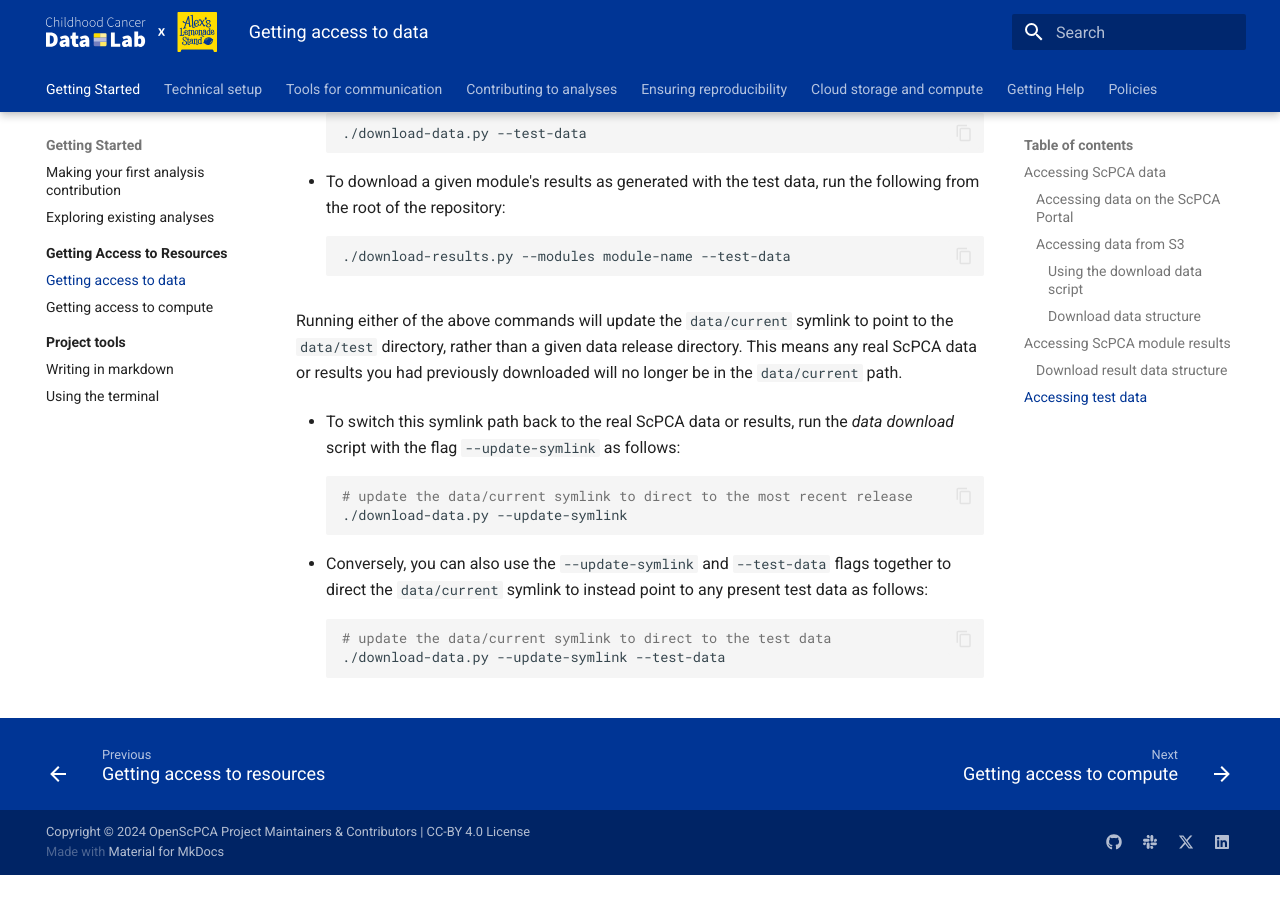
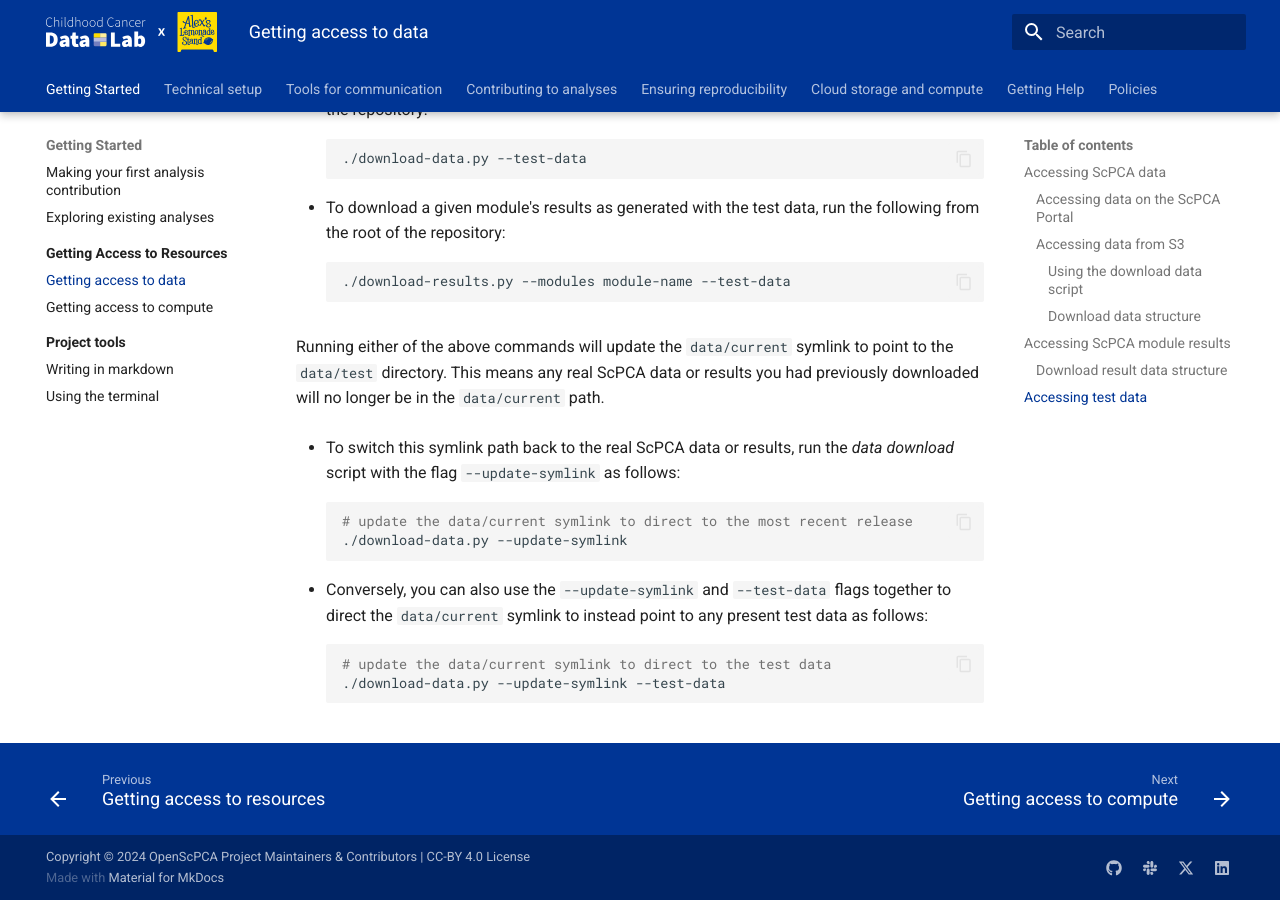
Before and after one commit to AlexsLemonade/OpenScPCA-analysis, an MkDocs documentation site: the page built from docs/getting-started/accessing-resources/getting-access-to-data.md, in a window 1280 px wide and 900 px high, scrolled down 6847 px. Built offline with MkDocs 1.6.1 and Material for MkDocs 9.7.7, drawn with Linux system fonts in a browser that asks for light colours; before the commit the page ends 7722 px from its top, so only the background shows below that; some of the changed text lies outside the part shown.

Commit message:
Apply suggestions from code review
Co-authored-by: Joshua Shapiro <josh.shapiro@ccdatalab.org>

````diff
--- a/docs/getting-started/accessing-resources/getting-access-to-data.md
+++ b/docs/getting-started/accessing-resources/getting-access-to-data.md
@@ -297,7 +297,7 @@
     ```
 
 
-Running either of the above commands will update the `data/current` symlink to point to the `data/test` directory, rather than a given data release directory.
+Running either of the above commands will update the `data/current` symlink to point to the `data/test` directory.
 This means any real ScPCA data or results you had previously downloaded will no longer be in the `data/current` path.
 
 - To switch this symlink path back to the real ScPCA data or results, run the _data download_ script with the flag `--update-symlink` as follows:
````
Also changed, not shown: other parts of docs/getting-started/accessing-resources/getting-access-to-data.md (+1 -1 lines).
